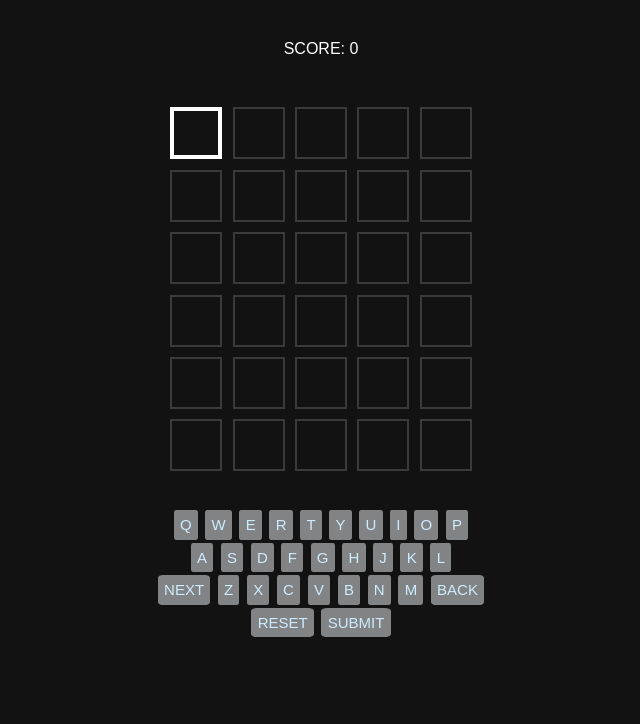
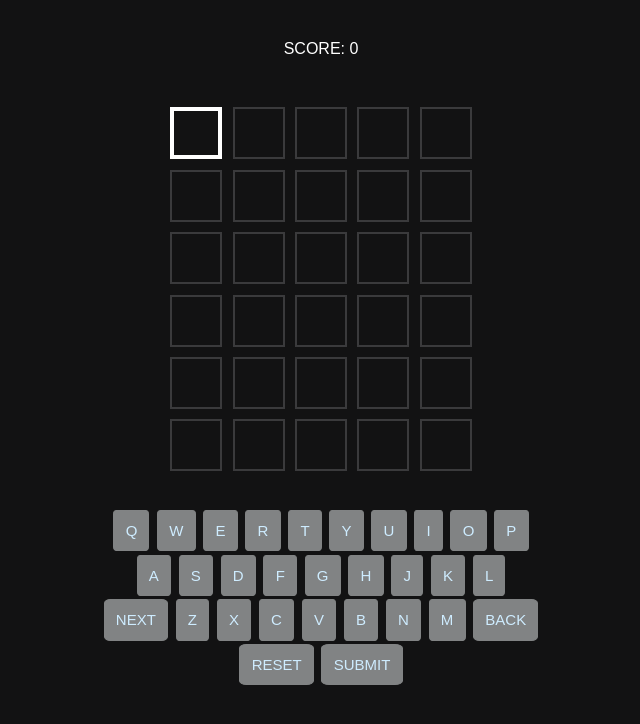
Before and after one commit to ekauf/js-game-wordle, a plain HTML site: page index.html in a window 1280 px wide. Shown: the part 74-798 px from the top of the page, without its empty margins (319-959 px from the left). Drawn offline with Linux system fonts and the light colour scheme.

Commit message:
added media screen option for bigger input keys

```diff
--- a/_input.scss
+++ b/_input.scss
@@ -10,9 +10,15 @@
     color: #ceecff;
     border: 1.2px solid #818384;
     border-radius: 10%;
-    padding: 0.35em;
-    margin: 0.1em;
+    padding: 0.25rem;
+    margin: 0.1rem;
     font-size: 15px;
     cursor: pointer;
   }
 }
+
+@media screen and (min-width: 760px) {
+  .input-grid__button {
+    padding: 0.7rem;
+  }
+}
```
Also changed, not shown: style.css, 1 other file.
